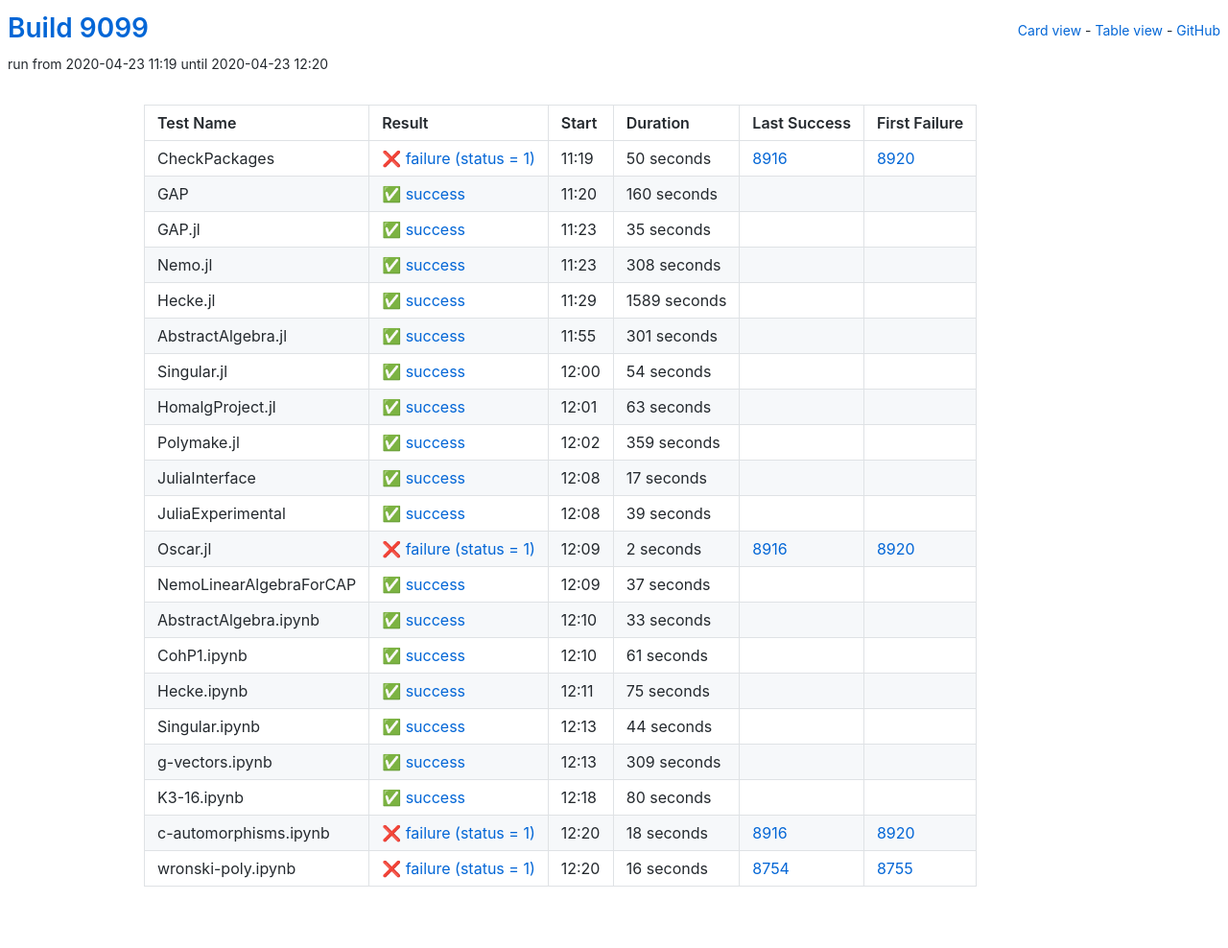
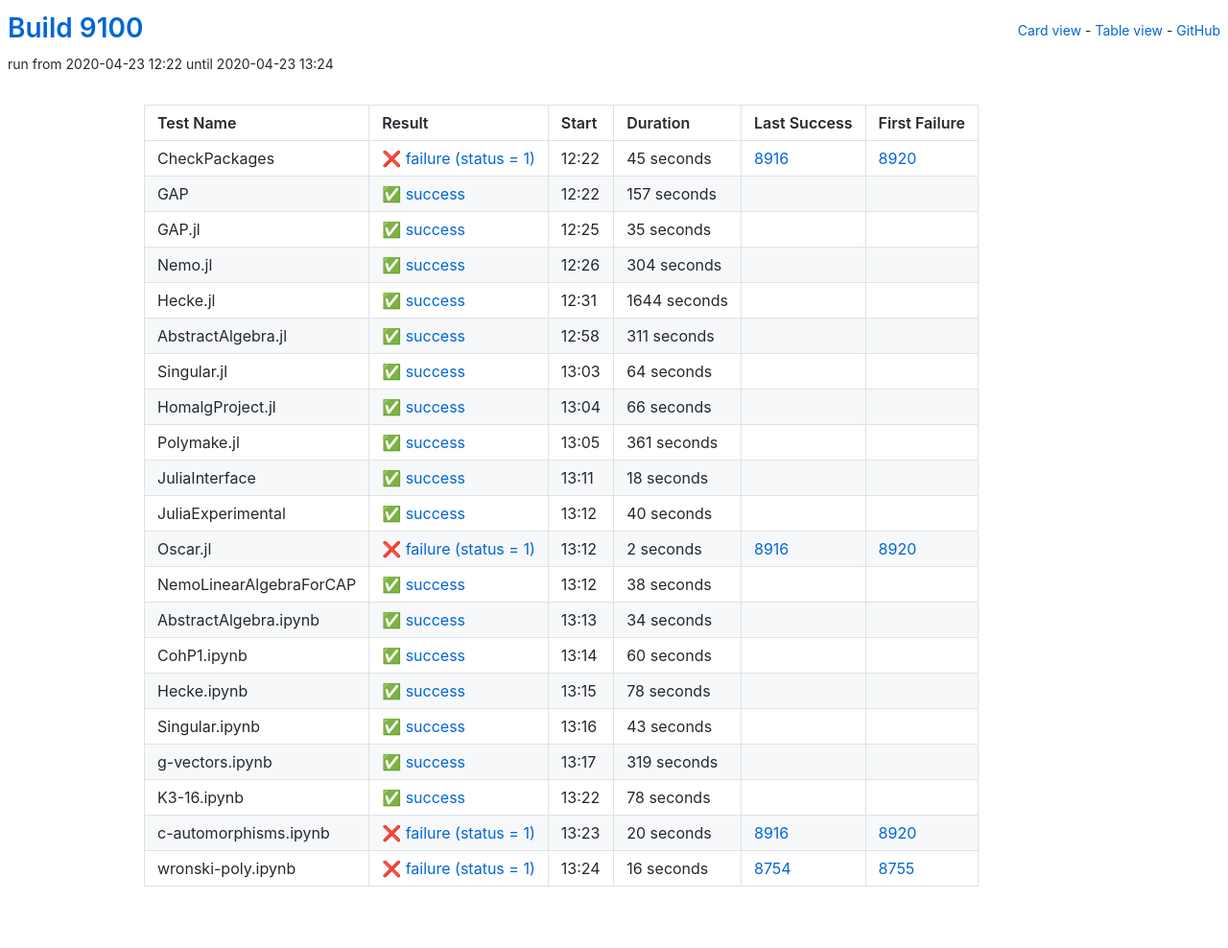
Before and after one commit to oscar-system/oscar-ci-status, a Jekyll site: the page built from table.html, in a window 1280 px wide. Shown: the whole page at 96% size. Built offline with Jekyll 4.4.1, drawn with Linux system fonts in a browser that asks for light colours.

Commit message:
Build 9100

```diff
--- a/_data/ci.yml
+++ b/_data/ci.yml
@@ -1,27 +1,27 @@
-build: 9099
-build_url: https://oscarci.mathematik.uni-kl.de/job/oscar/9099/
+build: 9100
+build_url: https://oscarci.mathematik.uni-kl.de/job/oscar/9100/
 job: oscar
 tests:
-- duration: 50
+- duration: 45
   exitcode: 1
   first_failure: 8920
   first_failure_url: https://oscarci.mathematik.uni-kl.de/job/oscar/8920/
   last_success: 8916
   last_success_url: https://oscarci.mathematik.uni-kl.de/job/oscar/8916/
-  log: https://oscarci.mathematik.uni-kl.de/job/oscar/9099/artifact/logs/build-9099/CheckPackages.log
+  log: https://oscarci.mathematik.uni-kl.de/job/oscar/9100/artifact/logs/build-9100/CheckPackages.log
   name: CheckPackages
-  start: 2020-04-23 11:19
+  start: 2020-04-23 12:22
   status: failure
   success: false
-- duration: 160
+- duration: 157
   exitcode: 0
   first_failure: false
   first_failure_url: null
   last_success: false
   last_success_url: null
-  log: https://oscarci.mathematik.uni-kl.de/job/oscar/9099/artifact/logs/build-9099/GAP.log
+  log: https://oscarci.mathematik.uni-kl.de/job/oscar/9100/artifact/logs/build-9100/GAP.log
   name: GAP
-  start: 2020-04-23 11:20
+  start: 2020-04-23 12:22
   status: success
   success: true
 - duration: 35
@@ -30,97 +30,97 @@ tests:
   first_failure_url: null
   last_success: false
   last_success_url: null
-  log: https://oscarci.mathematik.uni-kl.de/job/oscar/9099/artifact/logs/build-9099/GAP.jl.log
+  log: https://oscarci.mathematik.uni-kl.de/job/oscar/9100/artifact/logs/build-9100/GAP.jl.log
   name: GAP.jl
-  start: 2020-04-23 11:23
+  start: 2020-04-23 12:25
   status: success
   success: true
-- duration: 308
+- duration: 304
   exitcode: 0
   first_failure: false
   first_failure_url: null
   last_success: false
   last_success_url: null
-  log: https://oscarci.mathematik.uni-kl.de/job/oscar/9099/artifact/logs/build-9099/Nemo.jl.log
+  log: https://oscarci.mathematik.uni-kl.de/job/oscar/9100/artifact/logs/build-9100/Nemo.jl.log
   name: Nemo.jl
-  start: 2020-04-23 11:23
+  start: 2020-04-23 12:26
   status: success
   success: true
-- duration: 1589
+- duration: 1644
   exitcode: 0
   first_failure: false
   first_failure_url: null
   last_success: false
   last_success_url: null
-  log: https://oscarci.mathematik.uni-kl.de/job/oscar/9099/artifact/logs/build-9099/Hecke.jl.log
+  log: https://oscarci.mathematik.uni-kl.de/job/oscar/9100/artifact/logs/build-9100/Hecke.jl.log
   name: Hecke.jl
-  start: 2020-04-23 11:29
+  start: 2020-04-23 12:31
   status: success
   success: true
-- duration: 301
+- duration: 311
   exitcode: 0
   first_failure: false
   first_failure_url: null
   last_success: false
   last_success_url: null
-  log: https://oscarci.mathematik.uni-kl.de/job/oscar/9099/artifact/logs/build-9099/AbstractAlgebra.jl.log
+  log: https://oscarci.mathematik.uni-kl.de/job/oscar/9100/artifact/logs/build-9100/AbstractAlgebra.jl.log
   name: AbstractAlgebra.jl
-  start: 2020-04-23 11:55
+  start: 2020-04-23 12:58
   status: success
   success: true
-- duration: 54
+- duration: 64
   exitcode: 0
   first_failure: false
   first_failure_url: null
   last_success: false
   last_success_url: null
-  log: https://oscarci.mathematik.uni-kl.de/job/oscar/9099/artifact/logs/build-9099/Singular.jl.log
+  log: https://oscarci.mathematik.uni-kl.de/job/oscar/9100/artifact/logs/build-9100/Singular.jl.log
   name: Singular.jl
-  start: 2020-04-23 12:00
+  start: 2020-04-23 13:03
   status: success
   success: true
-- duration: 63
+- duration: 66
   exitcode: 0
   first_failure: false
   first_failure_url: null
   last_success: false
   last_success_url: null
-  log: https://oscarci.mathematik.uni-kl.de/job/oscar/9099/artifact/logs/build-9099/HomalgProject.jl.log
+  log: https://oscarci.mathematik.uni-kl.de/job/oscar/9100/artifact/logs/build-9100/HomalgProject.jl.log
   name: HomalgProject.jl
-  start: 2020-04-23 12:01
+  start: 2020-04-23 13:04
   status: success
   success: true
-- duration: 359
+- duration: 361
   exitcode: 0
   first_failure: false
   first_failure_url: null
   last_success: false
   last_success_url: null
-  log: https://oscarci.mathematik.uni-kl.de/job/oscar/9099/artifact/logs/build-9099/Polymake.jl.log
+  log: https://oscarci.mathematik.uni-kl.de/job/oscar/9100/artifact/logs/build-9100/Polymake.jl.log
   name: Polymake.jl
-  start: 2020-04-23 12:02
+  start: 2020-04-23 13:05
   status: success
   success: true
-- duration: 17
+- duration: 18
   exitcode: 0
   first_failure: false
   first_failure_url: null
   last_success: false
   last_success_url: null
-  log: https://oscarci.mathematik.uni-kl.de/job/oscar/9099/artifact/logs/build-9099/JuliaInterface.log
+  log: https://oscarci.mathematik.uni-kl.de/job/oscar/9100/artifact/logs/build-9100/JuliaInterface.log
   name: JuliaInterface
-  start: 2020-04-23 12:08
+  start: 2020-04-23 13:11
   status: success
   success: true
-- duration: 39
+- duration: 40
   exitcode: 0
   first_failure: false
   first_failure_url: null
   last_success: false
   last_success_url: null
-  log: https://oscarci.mathematik.uni-kl.de/job/oscar/9099/artifact/logs/build-9099/JuliaExperimental.log
+  log: https://oscarci.mathematik.uni-kl.de/job/oscar/9100/artifact/logs/build-9100/JuliaExperimental.log
   name: JuliaExperimental
-  start: 2020-04-23 12:08
+  start: 2020-04-23 13:12
   status: success
   success: true
 - duration: 2
@@ -129,97 +129,97 @@ tests:
   first_failure_url: https://oscarci.mathematik.uni-kl.de/job/oscar/8920/
   last_success: 8916
   last_success_url: https://oscarci.mathematik.uni-kl.de/job/oscar/8916/
-  log: https://oscarci.mathematik.uni-kl.de/job/oscar/9099/artifact/logs/build-9099/Oscar.jl.log
+  log: https://oscarci.mathematik.uni-kl.de/job/oscar/9100/artifact/logs/build-9100/Oscar.jl.log
   name: Oscar.jl
-  start: 2020-04-23 12:09
+  start: 2020-04-23 13:12
   status: failure
   success: false
-- duration: 37
+- duration: 38
   exitcode: 0
   first_failure: false
   first_failure_url: null
   last_success: false
   last_success_url: null
-  log: https://oscarci.mathematik.uni-kl.de/job/oscar/9099/artifact/logs/build-9099/NemoLinearAlgebraForCAP.log
+  log: https://oscarci.mathematik.uni-kl.de/job/oscar/9100/artifact/logs/build-9100/NemoLinearAlgebraForCAP.log
   name: NemoLinearAlgebraForCAP
-  start: 2020-04-23 12:09
+  start: 2020-04-23 13:12
   status: success
   success: true
-- duration: 33
+- duration: 34
   exitcode: 0
   first_failure: false
   first_failure_url: null
   last_success: false
   last_success_url: null
-  log: https://oscarci.mathematik.uni-kl.de/job/oscar/9099/artifact/logs/build-9099/AbstractAlgebra.ipynb.log
+  log: https://oscarci.mathematik.uni-kl.de/job/oscar/9100/artifact/logs/build-9100/AbstractAlgebra.ipynb.log
   name: AbstractAlgebra.ipynb
-  start: 2020-04-23 12:10
+  start: 2020-04-23 13:13
   status: success
   success: true
-- duration: 61
+- duration: 60
   exitcode: 0
   first_failure: false
   first_failure_url: null
   last_success: false
   last_success_url: null
-  log: https://oscarci.mathematik.uni-kl.de/job/oscar/9099/artifact/logs/build-9099/CohP1.ipynb.log
+  log: https://oscarci.mathematik.uni-kl.de/job/oscar/9100/artifact/logs/build-9100/CohP1.ipynb.log
   name: CohP1.ipynb
-  start: 2020-04-23 12:10
+  start: 2020-04-23 13:14
   status: success
   success: true
-- duration: 75
+- duration: 78
   exitcode: 0
   first_failure: false
   first_failure_url: null
   last_success: false
   last_success_url: null
-  log: https://oscarci.mathematik.uni-kl.de/job/oscar/9099/artifact/logs/build-9099/Hecke.ipynb.log
+  log: https://oscarci.mathematik.uni-kl.de/job/oscar/9100/artifact/logs/build-9100/Hecke.ipynb.log
   name: Hecke.ipynb
-  start: 2020-04-23 12:11
+  start: 2020-04-23 13:15
   status: success
   success: true
-- duration: 44
+- duration: 43
   exitcode: 0
   first_failure: false
   first_failure_url: null
   last_success: false
   last_success_url: null
-  log: https://oscarci.mathematik.uni-kl.de/job/oscar/9099/artifact/logs/build-9099/Singular.ipynb.log
+  log: https://oscarci.mathematik.uni-kl.de/job/oscar/9100/artifact/logs/build-9100/Singular.ipynb.log
   name: Singular.ipynb
-  start: 2020-04-23 12:13
+  start: 2020-04-23 13:16
   status: success
   success: true
-- duration: 309
+- duration: 319
   exitcode: 0
   first_failure: false
   first_failure_url: null
   last_success: false
   last_success_url: null
-  log: https://oscarci.mathematik.uni-kl.de/job/oscar/9099/artifact/logs/build-9099/g-vectors.ipynb.log
+  log: https://oscarci.mathematik.uni-kl.de/job/oscar/9100/artifact/logs/build-9100/g-vectors.ipynb.log
   name: g-vectors.ipynb
-  start: 2020-04-23 12:13
+  start: 2020-04-23 13:17
   status: success
   success: true
-- duration: 80
+- duration: 78
   exitcode: 0
   first_failure: false
   first_failure_url: null
   last_success: false
   last_success_url: null
-  log: https://oscarci.mathematik.uni-kl.de/job/oscar/9099/artifact/logs/build-9099/K3-16.ipynb.log
+  log: https://oscarci.mathematik.uni-kl.de/job/oscar/9100/artifact/logs/build-9100/K3-16.ipynb.log
   name: K3-16.ipynb
-  start: 2020-04-23 12:18
+  start: 2020-04-23 13:22
   status: success
   success: true
-- duration: 18
+- duration: 20
   exitcode: 1
   first_failure: 8920
   first_failure_url: https://oscarci.mathematik.uni-kl.de/job/oscar/8920/
   last_success: 8916
   last_success_url: https://oscarci.mathematik.uni-kl.de/job/oscar/8916/
-  log: https://oscarci.mathematik.uni-kl.de/job/oscar/9099/artifact/logs/build-9099/c-automorphisms.ipynb.log
+  log: https://oscarci.mathematik.uni-kl.de/job/oscar/9100/artifact/logs/build-9100/c-automorphisms.ipynb.log
   name: c-automorphisms.ipynb
-  start: 2020-04-23 12:20
+  start: 2020-04-23 13:23
   status: failure
   success: false
 - duration: 16
@@ -228,8 +228,8 @@ tests:
   first_failure_url: https://oscarci.mathematik.uni-kl.de/job/oscar/8755/
   last_success: 8754
   last_success_url: https://oscarci.mathematik.uni-kl.de/job/oscar/8754/
-  log: https://oscarci.mathematik.uni-kl.de/job/oscar/9099/artifact/logs/build-9099/wronski-poly.ipynb.log
+  log: https://oscarci.mathematik.uni-kl.de/job/oscar/9100/artifact/logs/build-9100/wronski-poly.ipynb.log
   name: wronski-poly.ipynb
-  start: 2020-04-23 12:20
+  start: 2020-04-23 13:24
   status: failure
   success: false
```
Also changed, not shown: README.md.
